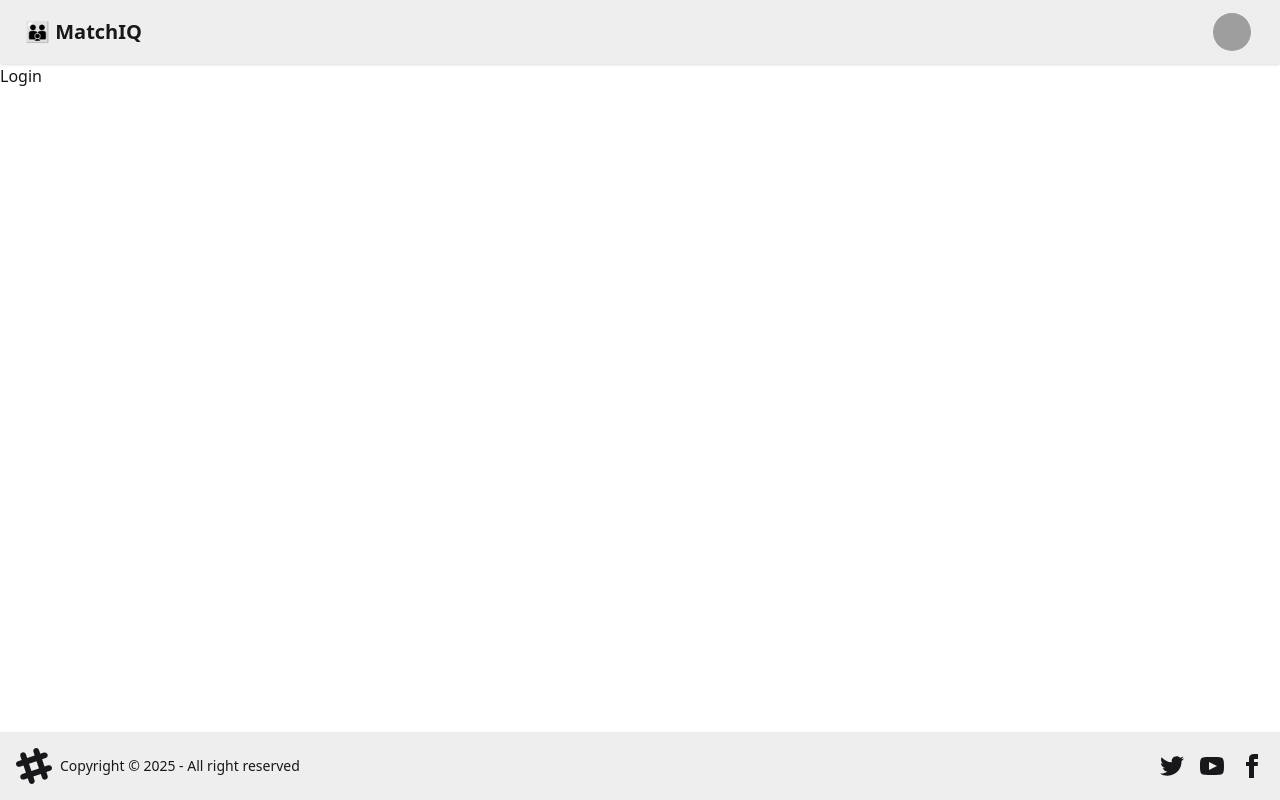
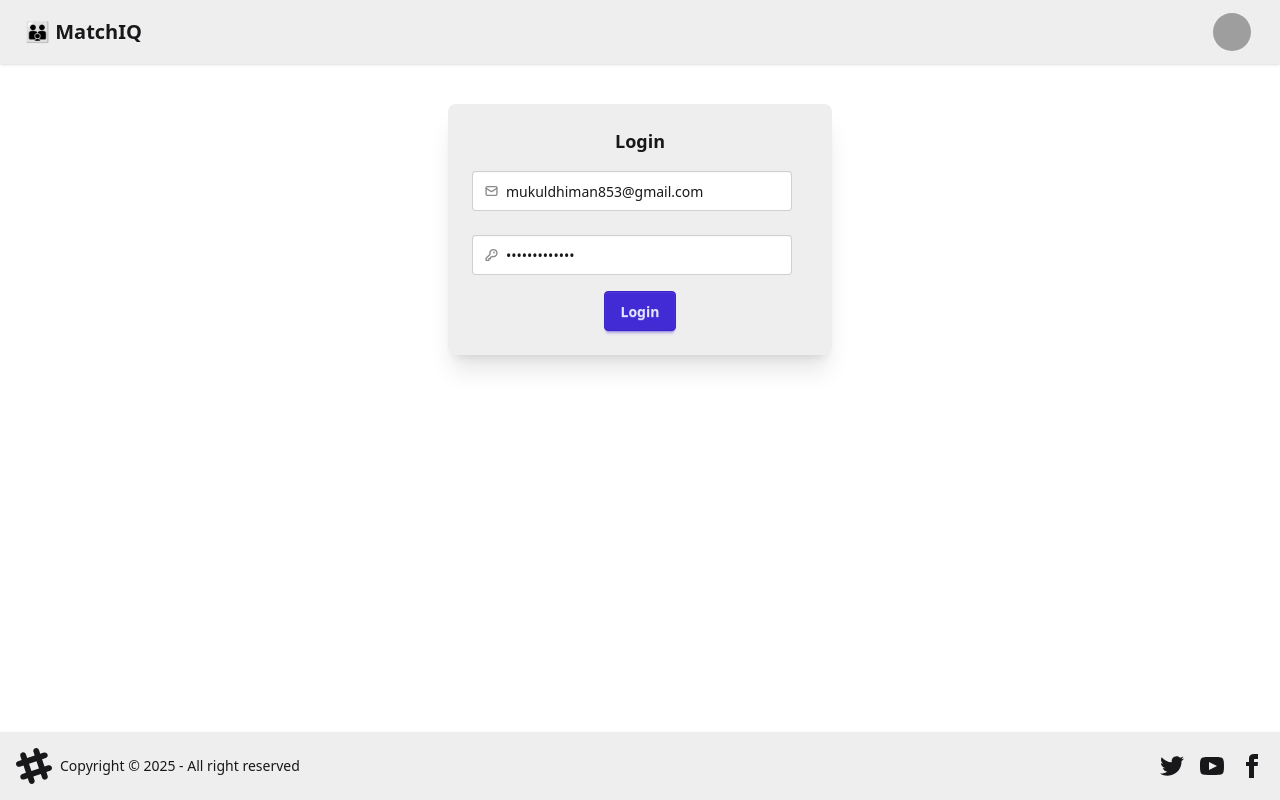
Before and after one commit to MukulDhiman03/matchIQ-frontend, a React (Vite) app: page /login in a window 1280 px wide. Built offline with nearby package versions, Linux system fonts and the light colour scheme; grey boxes are pictures that could not be loaded.

Commit message:
Add: Login api integrated

```diff
--- a/package.json
+++ b/package.json
@@ -11,6 +11,7 @@
   },
   "dependencies": {
     "@tailwindcss/vite": "^4.1.11",
+    "axios": "^1.11.0",
     "react": "^19.1.0",
     "react-dom": "^19.1.0",
     "react-router-dom": "^7.7.1",
--- a/src/Login.jsx
+++ b/src/Login.jsx
@@ -1,7 +1,112 @@
-import React from "react";
+import axios from "axios";
+import React, { useState } from "react";
 
 const Login = () => {
-  return <div>Login</div>;
+  const [emailId, setEmailId] = useState("mukuldhiman853@gmail.com");
+  const [password, setPassword] = useState("Password@1234");
+
+  const handleLogin = async () => {
+    try {
+      const res = await axios.post(
+        "http://localhost:3000/login",
+        {
+          emailId,
+          password,
+        },
+        { withCredentials: true }
+      );
+      console.log(res);
+    } catch (err) {
+      console.log("Error is :", err);
+    }
+  };
+
+  return (
+    <div className="flex justify-center my-10 ">
+      <div className="card bg-base-300 w-96 shadow-xl">
+        <div className="card-body">
+          <h2 className="card-title justify-center">Login</h2>
+          <div className="my-2">
+            <label className="input validator">
+              <svg
+                className="h-[1em] opacity-50"
+                xmlns="http://www.w3.org/2000/svg"
+                viewBox="0 0 24 24"
+              >
+                <g
+                  strokeLinejoin="round"
+                  strokeLinecap="round"
+                  strokeWidth="2.5"
+                  fill="none"
+                  stroke="currentColor"
+                >
+                  <rect width="20" height="16" x="2" y="4" rx="2"></rect>
+                  <path d="m22 7-8.97 5.7a1.94 1.94 0 0 1-2.06 0L2 7"></path>
+                </g>
+              </svg>
+              <input
+                type="email"
+                placeholder="mail@site.com"
+                required
+                value={emailId}
+                onChange={(e) => setEmailId(e.target.value)}
+              />
+            </label>
+            <div className="validator-hint hidden">
+              Enter valid email address
+            </div>
+          </div>
+          <div className="my-2">
+            <label className="input validator">
+              <svg
+                className="h-[1em] opacity-50"
+                xmlns="http://www.w3.org/2000/svg"
+                viewBox="0 0 24 24"
+              >
+                <g
+                  strokeLinejoin="round"
+                  strokeLinecap="round"
+                  strokeWidth="2.5"
+                  fill="none"
+                  stroke="currentColor"
+                >
+                  <path d="M2.586 17.414A2 2 0 0 0 2 18.828V21a1 1 0 0 0 1 1h3a1 1 0 0 0 1-1v-1a1 1 0 0 1 1-1h1a1 1 0 0 0 1-1v-1a1 1 0 0 1 1-1h.172a2 2 0 0 0 1.414-.586l.814-.814a6.5 6.5 0 1 0-4-4z"></path>
+                  <circle
+                    cx="16.5"
+                    cy="7.5"
+                    r=".5"
+                    fill="currentColor"
+                  ></circle>
+                </g>
+              </svg>
+              <input
+                type="password"
+                value={password}
+                onChange={(e) => setPassword(e.target.value)}
+                required
+                placeholder="Password"
+                minLength="8"
+                pattern="(?=.*\d)(?=.*[a-z])(?=.*[A-Z]).{8,}"
+                title="Must be more than 8 characters, including number, lowercase letter, uppercase letter"
+              />
+            </label>
+            <p className="validator-hint hidden">
+              Must be more than 8 characters, including
+              <br />
+              At least one number <br />
+              At least one lowercase letter <br />
+              At least one uppercase letter
+            </p>
+          </div>
+          <div className="card-actions justify-center">
+            <button className="btn btn-primary" onClick={handleLogin}>
+              Login
+            </button>
+          </div>
+        </div>
+      </div>
+    </div>
+  );
 };
 
 export default Login;
```
Also changed, not shown: 1 other file (tests, documents, lock files or other folders).
